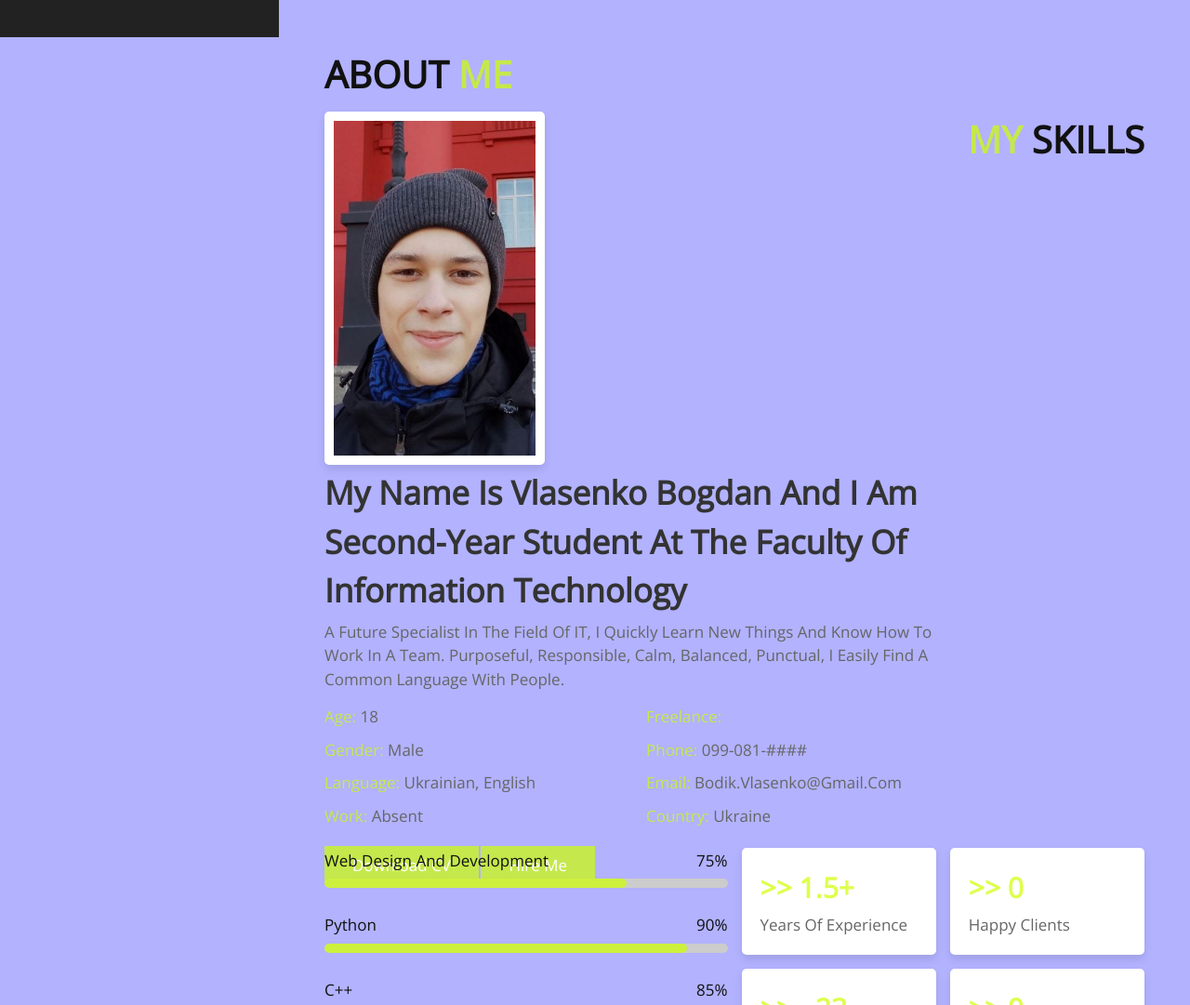
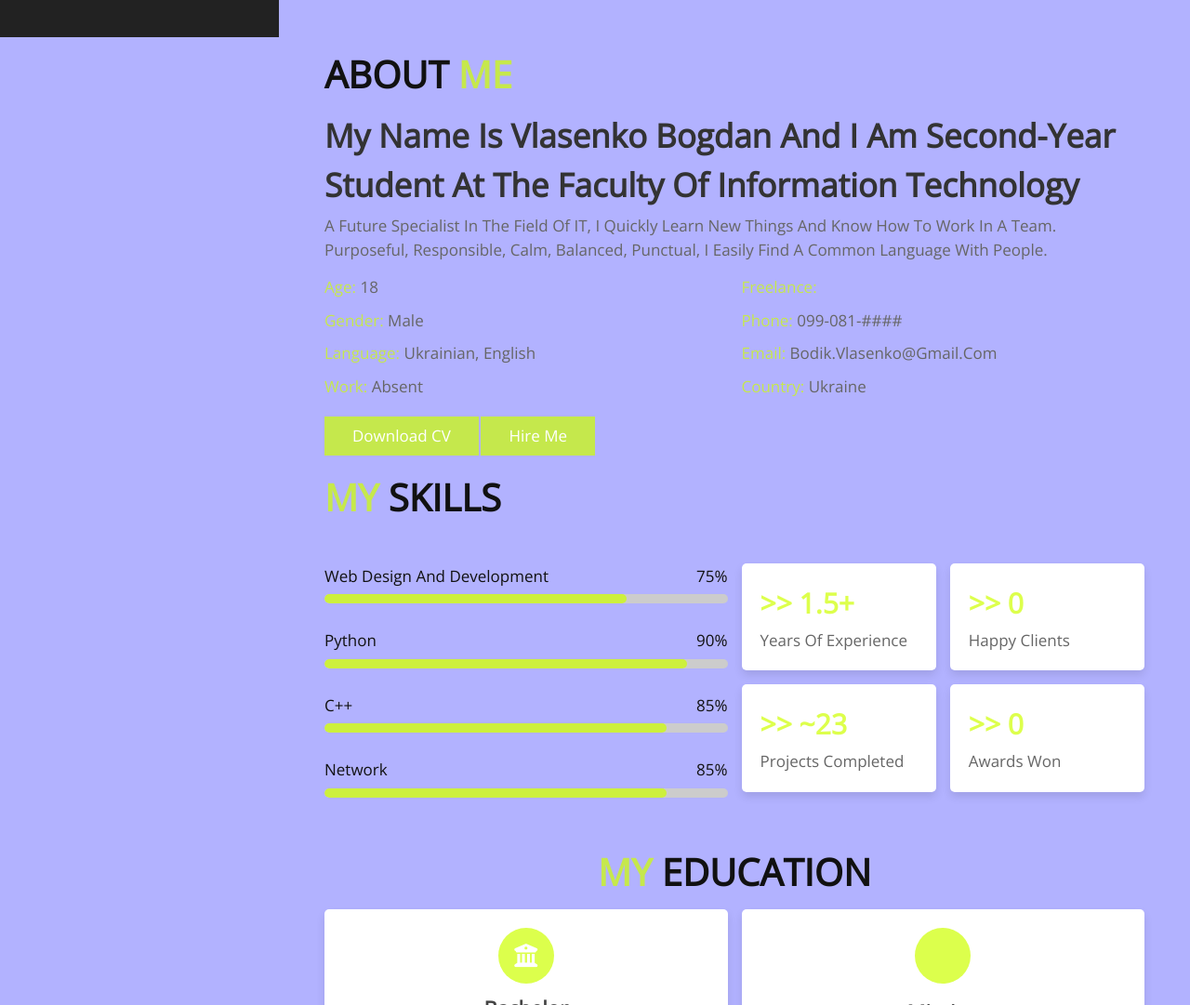
Before and after one commit to BohdanVlas/WebDesign_2022, a plain HTML site: page Practices/Practice3/portfolio.html in a window 1280 px wide. Shown: the part 760-1841 px from the top of the page at 93% size. Drawn offline with nearby package versions, Linux system fonts and the light colour scheme.

Commit message:
Practice3 completed

```diff
--- a/Practices/Practice3/CSS/style.css
+++ b/Practices/Practice3/CSS/style.css
@@ -174,21 +174,8 @@ header .follow a:hover{
     padding-bottom: 2rem;
 }
 
-.about .row-1 .image{
-    flex:1 1 25rem;
-}
-
-.about .row-1 .image img{
-    height: 50%;
-    width: 35%;
-    object-fit: cover;
-    border:1rem solid #fff;
-    border-radius: .5rem;
-    box-shadow: 0 .5rem 1rem rgba(0,0,0,.1);
-}
-
 .about .row-1 .content{
-    flex:1 1 50rem;
+    flex: 1 1 80rem;
 }
 
 .about .row-1 .content h3{
--- a/Practices/Practice3/portfolio.html
+++ b/Practices/Practice3/portfolio.html
@@ -51,7 +51,6 @@
         <h1 class="heading">About <span> me </span></h1>
         <div class="row-1">
             <div class="image">
-                <img src="./Image/photo.jpg" alt="photo">
                 <div class="content">
                     <h3>My name is Vlasenko Bogdan and I am second-year student at the Faculty of Information Technology</h3>
                     <p>A future specialist in the field of IT, I quickly learn new things and know how to work in a
```
